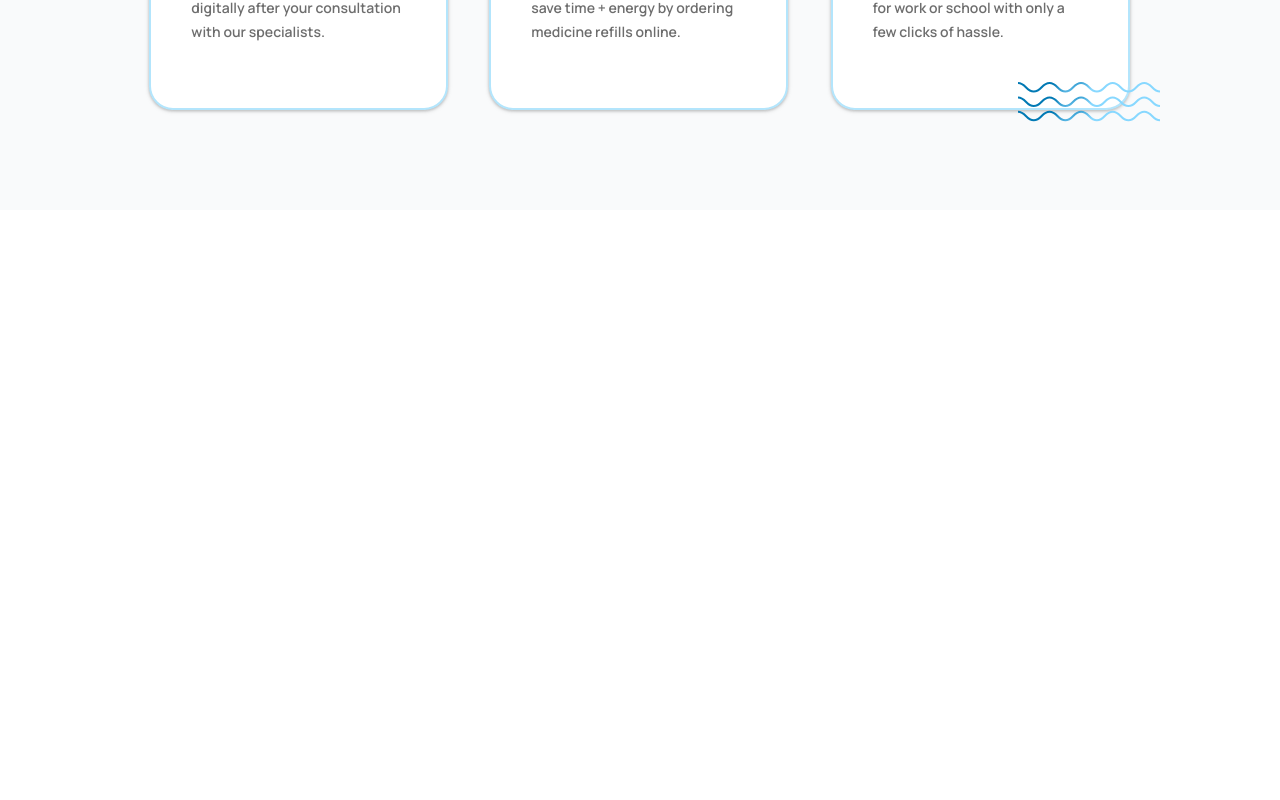
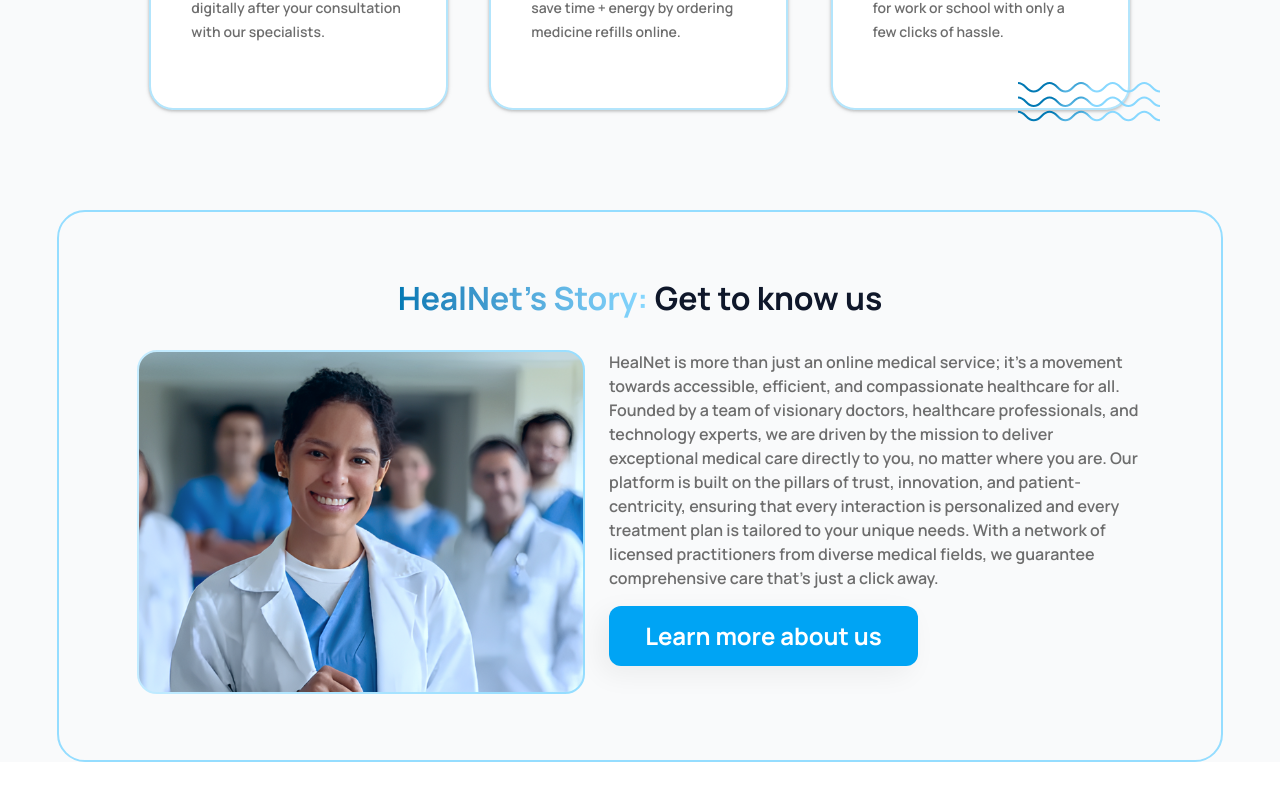
Before and after one commit to NwayOoPyaeZo/medicalwebsite01, a React (Vite) app: page / in a window 1280 px wide. Shown: the part 1910-2710 px from the top of the page. Built offline with nearby package versions, Linux system fonts and the light colour scheme.

Commit message:
add about Section, still not responsive

```diff
--- a/src/App.jsx
+++ b/src/App.jsx
@@ -1,5 +1,6 @@
 import Header from './components/Header'
 import TopServices from './components/TopServices'
+import AboutSection from './components/AboutSection'
 import Footer from './components/Footer'
 
 function App() {
@@ -8,6 +9,7 @@
       <Header />
       <main className="flex-1">
         <TopServices />
+        <AboutSection />
       </main>
       <Footer />
     </div>
--- /dev/null
+++ b/src/components/AboutSection.jsx
@@ -0,0 +1,18 @@
+const AboutSection = () => {
+    return (
+        <section className="w-full py-20 flex justify-center">
+            <div className="w-291.5 h-138 mx-auto border-2 border-[#95DDFF] rounded-[28px] flex flex-col items-center justify-center gap-8 p-8">
+                <h2 className="font-['Manrope'] font-bold text-[32px] leading-10 text-center"><span className="bg-linear-to-r from-[#0179B4] to-[#88D8FF] bg-clip-text text-transparent">HealNet's Story:</span> Get to know us</h2>
+                <div className="flex flex-row gap-6 items-start">
+                    <img src="/src/assets/images/doc/doc02.svg" alt="Doctor" className="w-md h-86" />
+                    <div className="flex flex-col gap-4">
+                        <p className="w-133.5 h-60 font-['Manrope'] font-semibold text-base leading-6 text-[#6D6D6D]">HealNet is more than just an online medical service; it's a movement towards accessible, efficient, and compassionate healthcare for all. Founded by a team of visionary doctors, healthcare professionals, and technology experts, we are driven by the mission to deliver exceptional medical care directly to you, no matter where you are. Our platform is built on the pillars of trust, innovation, and patient-centricity, ensuring that every interaction is personalized and every treatment plan is tailored to your unique needs. With a network of licensed practitioners from diverse medical fields, we guarantee comprehensive care that's just a click away.</p>
+                        <a className="relative flex flex-row items-center justify-center px-9 py-4.5 gap-2 w-77.25 h-15 bg-[#00A4F4] shadow-[-8px_8px_28px_rgba(0,0,0,0.06)] rounded-xl font-['Manrope'] font-bold text-2xl leading-6 text-white">Learn more about us</a>
+                    </div>
+                </div>
+            </div>
+        </section>
+    )
+}
+
+export default AboutSection
```
Also changed, not shown: src/assets/images/doc/doc02.svg (added).
